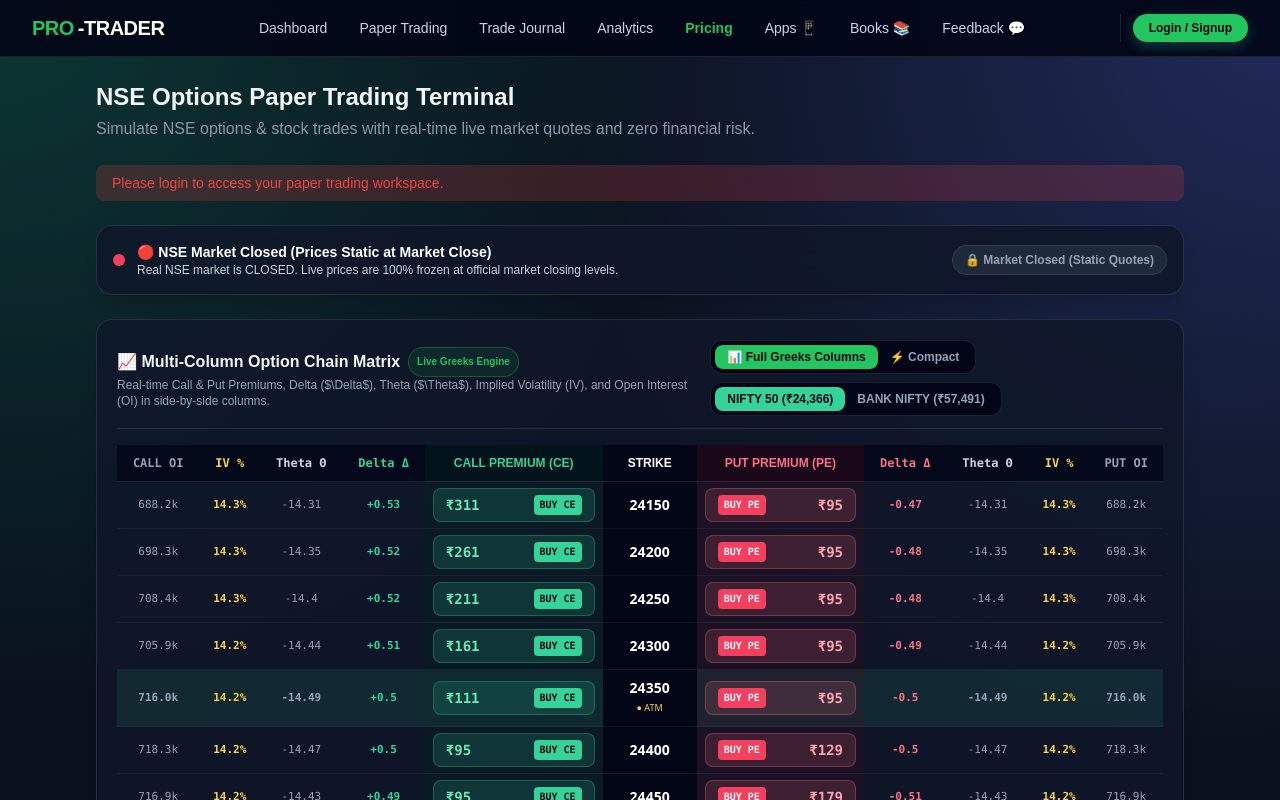
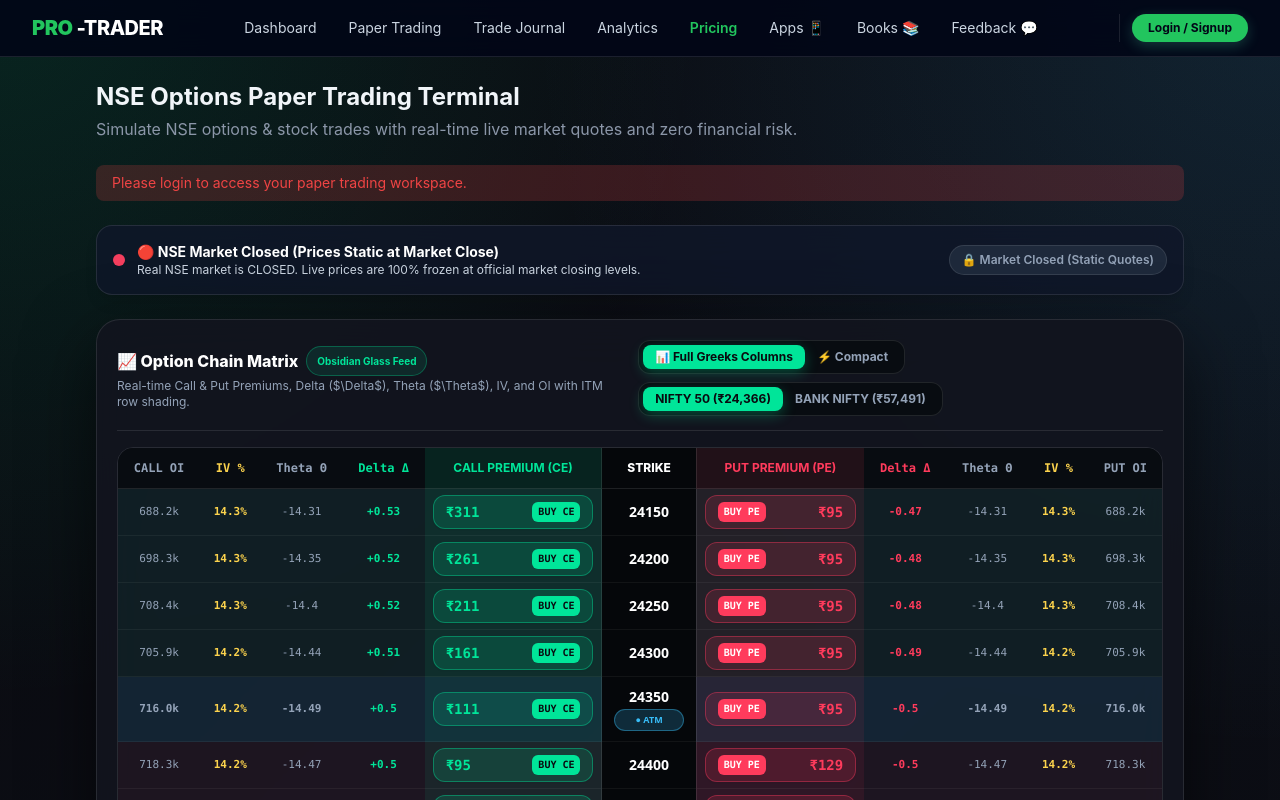
Before and after one commit to mbwagh11-creator/PaperTrading-CL, a Next.js app: page /trades in a window 1280 px wide. Shown: the top 800 px of the page. Built offline with nearby package versions, Linux system fonts and the light colour scheme; no server answers.

Commit message:
Apply Obsidian Glass theme (#090A0F canvas, #12151E glass containers, #00E599 Neon Emerald CE, #FF3B5C Electric Crimson PE, ITM row shading)

```diff
--- a/src/app/globals.css
+++ b/src/app/globals.css
@@ -5,12 +5,12 @@
 body {
   min-height: 100vh;
   background:
-    radial-gradient(circle at top left, rgba(18, 150, 120, 0.28), transparent 28%),
-    radial-gradient(circle at top right, rgba(96, 108, 255, 0.26), transparent 30%),
-    linear-gradient(135deg, #09111a 0%, #0b1320 45%, #0a0f17 100%);
-  color: #e5eaf1;
+    radial-gradient(circle at top left, rgba(0, 229, 153, 0.12), transparent 28%),
+    radial-gradient(circle at top right, rgba(56, 189, 248, 0.12), transparent 30%),
+    linear-gradient(135deg, #090a0f 0%, #0d0f17 45%, #08090d 100%);
+  color: #e2e8f0;
   -webkit-tap-highlight-color: transparent;
-  font-family: Arial, Helvetica, sans-serif;
+  font-family: Inter, system-ui, -apple-system, BlinkMacSystemFont, "Segoe UI", Roboto, sans-serif;
 }
 
 * {
--- a/src/components/OptionChain.tsx
+++ b/src/components/OptionChain.tsx
@@ -85,28 +85,30 @@ export default function OptionChain({ onSelectOption }: OptionChainProps) {
   }
 
   return (
-    <div className="rounded-2xl border border-white/10 bg-slate-900/80 p-5 space-y-4 shadow-xl">
-      <div className="flex flex-col md:flex-row md:items-center justify-between gap-3 border-b border-white/10 pb-3">
+    <div className="rounded-3xl border border-white/10 bg-[#12151E]/90 p-5 space-y-4 shadow-[0_25px_70px_rgba(0,0,0,0.6)] backdrop-blur-xl">
+      <div className="flex flex-col md:flex-row md:items-center justify-between gap-3 border-b border-white/10 pb-3.5">
         <div>
-          <h2 className="font-extrabold text-base flex items-center gap-2">
-            <span>📈 Multi-Column Option Chain Matrix</span>
-            <span className="text-[10px] bg-accent/10 text-accent border border-accent/30 px-2 py-0.5 rounded-full font-bold">
-              Live Greeks Engine
+          <h2 className="font-extrabold text-base flex items-center gap-2 text-white">
+            <span>📈 Option Chain Matrix</span>
+            <span className="text-[10px] bg-[#00E599]/10 text-[#00E599] border border-[#00E599]/30 px-2.5 py-0.5 rounded-full font-bold">
+              Obsidian Glass Feed
             </span>
           </h2>
-          <p className="text-xs text-slate-400">
-            Real-time Call & Put Premiums, Delta ($\Delta$), Theta ($\Theta$), Implied Volatility (IV), and Open Interest (OI) in side-by-side columns.
+          <p className="text-xs text-slate-400 mt-0.5">
+            Real-time Call & Put Premiums, Delta ($\Delta$), Theta ($\Theta$), IV, and OI with ITM row shading.
           </p>
         </div>
 
         {/* Column View Toggle & Index Tabs */}
         <div className="flex flex-wrap items-center gap-2">
           {/* Layout Toggle */}
-          <div className="flex bg-slate-950 p-1 rounded-xl border border-white/10 text-xs">
+          <div className="flex bg-[#080C11] p-1 rounded-xl border border-white/10 text-xs">
             <button
               onClick={() => setColumnMode("full")}
               className={`px-3 py-1 font-bold rounded-lg transition-all ${
-                columnMode === "full" ? "bg-accent text-slate-950 shadow" : "text-slate-400 hover:text-white"
+                columnMode === "full"
+                  ? "bg-[#00E599] text-[#090A0F] shadow-[0_4px_14px_rgba(0,229,153,0.3)]"
+                  : "text-slate-400 hover:text-white"
               }`}
             >
               📊 Full Greeks Columns
@@ -114,7 +116,9 @@ export default function OptionChain({ onSelectOption }: OptionChainProps) {
             <button
               onClick={() => setColumnMode("essential")}
               className={`px-3 py-1 font-bold rounded-lg transition-all ${
-                columnMode === "essential" ? "bg-accent text-slate-950 shadow" : "text-slate-400 hover:text-white"
+                columnMode === "essential"
+                  ? "bg-[#00E599] text-[#090A0F] shadow-[0_4px_14px_rgba(0,229,153,0.3)]"
+                  : "text-slate-400 hover:text-white"
               }`}
             >
               ⚡ Compact
@@ -122,11 +126,13 @@ export default function OptionChain({ onSelectOption }: OptionChainProps) {
           </div>
 
           {/* Index Tabs */}
-          <div className="flex bg-slate-950 p-1 rounded-xl border border-white/10 shrink-0 text-xs">
+          <div className="flex bg-[#080C11] p-1 rounded-xl border border-white/10 shrink-0 text-xs">
             <button
               onClick={() => setIndex("NIFTY")}
               className={`px-3 py-1 font-bold rounded-lg transition-all ${
-                index === "NIFTY" ? "bg-emerald-400 text-slate-950 shadow" : "text-slate-400 hover:text-white"
+                index === "NIFTY"
+                  ? "bg-[#00E599] text-[#090A0F] shadow-[0_4px_14px_rgba(0,229,153,0.3)]"
+                  : "text-slate-400 hover:text-white"
               }`}
             >
               NIFTY 50 (₹{niftySpot.toLocaleString("en-IN")})
@@ -134,7 +140,9 @@ export default function OptionChain({ onSelectOption }: OptionChainProps) {
             <button
               onClick={() => setIndex("BANKNIFTY")}
               className={`px-3 py-1 font-bold rounded-lg transition-all ${
-                index === "BANKNIFTY" ? "bg-emerald-400 text-slate-950 shadow" : "text-slate-400 hover:text-white"
+                index === "BANKNIFTY"
+                  ? "bg-[#00E599] text-[#090A0F] shadow-[0_4px_14px_rgba(0,229,153,0.3)]"
+                  : "text-slate-400 hover:text-white"
               }`}
             >
               BANK NIFTY (₹{bankniftySpot.toLocaleString("en-IN")})
@@ -144,38 +152,38 @@ export default function OptionChain({ onSelectOption }: OptionChainProps) {
       </div>
 
       {/* Side-by-Side Multi-Column Option Chain Table */}
-      <div className="overflow-x-auto">
+      <div className="overflow-x-auto rounded-2xl border border-white/10">
         <table className="w-full text-center text-xs">
-          <thead className="border-b border-white/10 text-slate-400 font-semibold bg-slate-950/80">
+          <thead className="border-b border-white/10 text-slate-400 font-semibold bg-[#080C11]">
             <tr>
               {/* CALL SIDE */}
               {columnMode === "full" && (
                 <>
-                  <th className="py-2.5 px-2 text-slate-400 font-mono">CALL OI</th>
-                  <th className="py-2.5 px-2 text-amber-300 font-mono">IV %</th>
-                  <th className="py-2.5 px-2 text-slate-300 font-mono">Theta Θ</th>
-                  <th className="py-2.5 px-2 text-emerald-400 font-mono">Delta Δ</th>
+                  <th className="py-3 px-2 text-slate-400 font-mono">CALL OI</th>
+                  <th className="py-3 px-2 text-amber-300 font-mono">IV %</th>
+                  <th className="py-3 px-2 text-slate-400 font-mono">Theta Θ</th>
+                  <th className="py-3 px-2 text-[#00E599] font-mono">Delta Δ</th>
                 </>
               )}
               {columnMode === "essential" && (
-                <th className="py-2.5 px-2 text-emerald-400 font-mono">Delta Δ</th>
+                <th className="py-3 px-2 text-[#00E599] font-mono">Delta Δ</th>
               )}
-              <th className="py-2.5 px-3 text-emerald-400 bg-emerald-950/30 font-bold">CALL PREMIUM (CE)</th>
+              <th className="py-3 px-3 text-[#00E599] bg-[#00E599]/10 font-bold">CALL PREMIUM (CE)</th>
 
               {/* CENTER STRIKE */}
-              <th className="py-2.5 px-4 text-white font-extrabold bg-slate-950">STRIKE</th>
+              <th className="py-3 px-4 text-white font-extrabold bg-[#05070A] border-x border-white/10">STRIKE</th>
 
               {/* PUT SIDE */}
-              <th className="py-2.5 px-3 text-rose-400 bg-rose-950/30 font-bold">PUT PREMIUM (PE)</th>
+              <th className="py-3 px-3 text-[#FF3B5C] bg-[#FF3B5C]/10 font-bold">PUT PREMIUM (PE)</th>
               {columnMode === "essential" && (
-                <th className="py-2.5 px-2 text-rose-400 font-mono">Delta Δ</th>
+                <th className="py-3 px-2 text-[#FF3B5C] font-mono">Delta Δ</th>
               )}
               {columnMode === "full" && (
                 <>
-                  <th className="py-2.5 px-2 text-rose-400 font-mono">Delta Δ</th>
-                  <th className="py-2.5 px-2 text-slate-300 font-mono">Theta Θ</th>
-                  <th className="py-2.5 px-2 text-amber-300 font-mono">IV %</th>
-                  <th className="py-2.5 px-2 text-slate-400 font-mono">PUT OI</th>
+                  <th className="py-3 px-2 text-[#FF3B5C] font-mono">Delta Δ</th>
+                  <th className="py-3 px-2 text-slate-400 font-mono">Theta Θ</th>
+                  <th className="py-3 px-2 text-amber-300 font-mono">IV %</th>
+                  <th className="py-3 px-2 text-slate-400 font-mono">PUT OI</th>
                 </>
               )}
             </tr>
@@ -188,41 +196,50 @@ export default function OptionChain({ onSelectOption }: OptionChainProps) {
               const peGreeks = getGreeks(strike, false);
 
               const isAtm = strike === baseStrike;
+              const isCallITM = strike < baseStrike;
+              const isPutITM = strike > baseStrike;
+
               const symbolCE = `${index} ${strike} CE`;
               const symbolPE = `${index} ${strike} PE`;
 
               return (
                 <tr
                   key={strike}
-                  className={`hover:bg-white/5 transition-colors ${
-                    isAtm ? "bg-emerald-400/10 font-bold" : ""
+                  className={`hover:bg-white/10 transition-colors ${
+                    isAtm
+                      ? "bg-[#38BDF8]/10 font-bold"
+                      : isCallITM
+                      ? "bg-[#00E599]/[0.05]"
+                      : isPutITM
+                      ? "bg-[#FF3B5C]/[0.05]"
+                      : ""
                   }`}
                 >
                   {/* CALL SIDE GREEKS & OI COLUMNS */}
                   {columnMode === "full" && (
                     <>
-                      <td className="py-2 px-2 text-slate-400 text-[11px]">
+                      <td className="py-2.5 px-2 text-slate-400 text-[11px]">
                         {(ceGreeks.oi / 1000).toFixed(1)}k
                       </td>
-                      <td className="py-2 px-2 text-amber-300 font-semibold text-[11px]">
+                      <td className="py-2.5 px-2 text-amber-300 font-semibold text-[11px]">
                         {ceGreeks.iv}%
                       </td>
-                      <td className="py-2 px-2 text-slate-400 text-[11px]">
+                      <td className="py-2.5 px-2 text-slate-400 text-[11px]">
                         {ceGreeks.theta}
                       </td>
-                      <td className="py-2 px-2 text-emerald-400 font-bold text-[11px]">
+                      <td className="py-2.5 px-2 text-[#00E599] font-bold text-[11px]">
                         +{ceGreeks.delta}
                       </td>
                     </>
                   )}
                   {columnMode === "essential" && (
-                    <td className="py-2 px-2 text-emerald-400 font-bold text-[11px]">
+                    <td className="py-2.5 px-2 text-[#00E599] font-bold text-[11px]">
                       +{ceGreeks.delta}
                     </td>
                   )}
 
                   {/* CALL PREMIUM BUTTON */}
-                  <td className="py-1.5 px-2 bg-emerald-950/20">
+                  <td className="py-1.5 px-2 bg-[#00E599]/[0.08]">
                     <button
                       onClick={() =>
                         onSelectOption({
@@ -231,23 +248,27 @@ export default function OptionChain({ onSelectOption }: OptionChainProps) {
                           quantity: lotSize,
                         })
                       }
-                      className="w-full rounded-lg bg-emerald-400/15 hover:bg-emerald-400/30 text-emerald-300 border border-emerald-400/30 py-1.5 px-3 font-semibold flex items-center justify-between transition-all group"
+                      className="w-full rounded-xl bg-[#00E599]/15 hover:bg-[#00E599]/30 text-[#00E599] border border-[#00E599]/40 py-1.5 px-3 font-semibold flex items-center justify-between transition-all group shadow-sm"
                     >
                       <span className="font-bold text-sm">₹{cePrice}</span>
-                      <span className="text-[10px] bg-emerald-400 text-slate-950 px-1.5 py-0.5 rounded font-bold group-hover:scale-105">
+                      <span className="text-[10px] bg-[#00E599] text-[#090A0F] px-1.5 py-0.5 rounded-md font-extrabold group-hover:scale-105">
                         BUY CE
                       </span>
                     </button>
                   </td>
 
-                  {/* CENTER STRIKE COLUMN */}
-                  <td className="py-2 px-3 font-extrabold text-white text-sm bg-slate-950 font-sans">
+                  {/* CENTER STRIKE COLUMN (Dark Spine) */}
+                  <td className="py-2.5 px-3 font-extrabold text-white text-sm bg-[#05070A] border-x border-white/10 font-sans">
                     {strike}
-                    {isAtm && <span className="block text-[9px] text-amber-300 font-normal">● ATM</span>}
+                    {isAtm && (
+                      <span className="block text-[9px] text-[#38BDF8] font-bold bg-[#38BDF8]/20 border border-[#38BDF8]/40 px-1 rounded-full mt-0.5">
+                        ● ATM
+                      </span>
+                    )}
                   </td>
 
                   {/* PUT PREMIUM BUTTON */}
-                  <td className="py-1.5 px-2 bg-rose-950/20">
+                  <td className="py-1.5 px-2 bg-[#FF3B5C]/[0.08]">
                     <button
                       onClick={() =>
                         onSelectOption({
@@ -256,9 +277,9 @@ export default function OptionChain({ onSelectOption }: OptionChainProps) {
                           quantity: lotSize,
                         })
                       }
-                      className="w-full rounded-lg bg-rose-400/15 hover:bg-rose-400/30 text-rose-300 border border-rose-400/30 py-1.5 px-3 font-semibold flex items-center justify-between transition-all group"
+                      className="w-full rounded-xl bg-[#FF3B5C]/15 hover:bg-[#FF3B5C]/30 text-[#FF3B5C] border border-[#FF3B5C]/40 py-1.5 px-3 font-semibold flex items-center justify-between transition-all group shadow-sm"
                     >
-                      <span className="text-[10px] bg-rose-500 text-white px-1.5 py-0.5 rounded font-bold group-hover:scale-105">
+                      <span className="text-[10px] bg-[#FF3B5C] text-white px-1.5 py-0.5 rounded-md font-extrabold group-hover:scale-105">
                         BUY PE
                       </span>
                       <span className="font-bold text-sm">₹{pePrice}</span>
@@ -267,22 +288,22 @@ export default function OptionChain({ onSelectOption }: OptionChainProps) {
 
                   {/* PUT SIDE GREEKS & OI COLUMNS */}
                   {columnMode === "essential" && (
-                    <td className="py-2 px-2 text-rose-400 font-bold text-[11px]">
+                    <td className="py-2.5 px-2 text-[#FF3B5C] font-bold text-[11px]">
                       {peGreeks.delta}
                     </td>
                   )}
                   {columnMode === "full" && (
                     <>
-                      <td className="py-2 px-2 text-rose-400 font-bold text-[11px]">
+                      <td className="py-2.5 px-2 text-[#FF3B5C] font-bold text-[11px]">
                         {peGreeks.delta}
                       </td>
-                      <td className="py-2 px-2 text-slate-400 text-[11px]">
+                      <td className="py-2.5 px-2 text-slate-400 text-[11px]">
                         {peGreeks.theta}
                       </td>
-                      <td className="py-2 px-2 text-amber-300 font-semibold text-[11px]">
+                      <td className="py-2.5 px-2 text-amber-300 font-semibold text-[11px]">
                         {peGreeks.iv}%
                       </td>
-                      <td className="py-2 px-2 text-slate-400 text-[11px]">
+                      <td className="py-2.5 px-2 text-slate-400 text-[11px]">
                         {(peGreeks.oi / 1000).toFixed(1)}k
                       </td>
                     </>
```
Also changed, not shown: src/components/FloatingOrderModal.tsx (+13 -13 lines), 1 other file (tests, documents, lock files or other folders).
